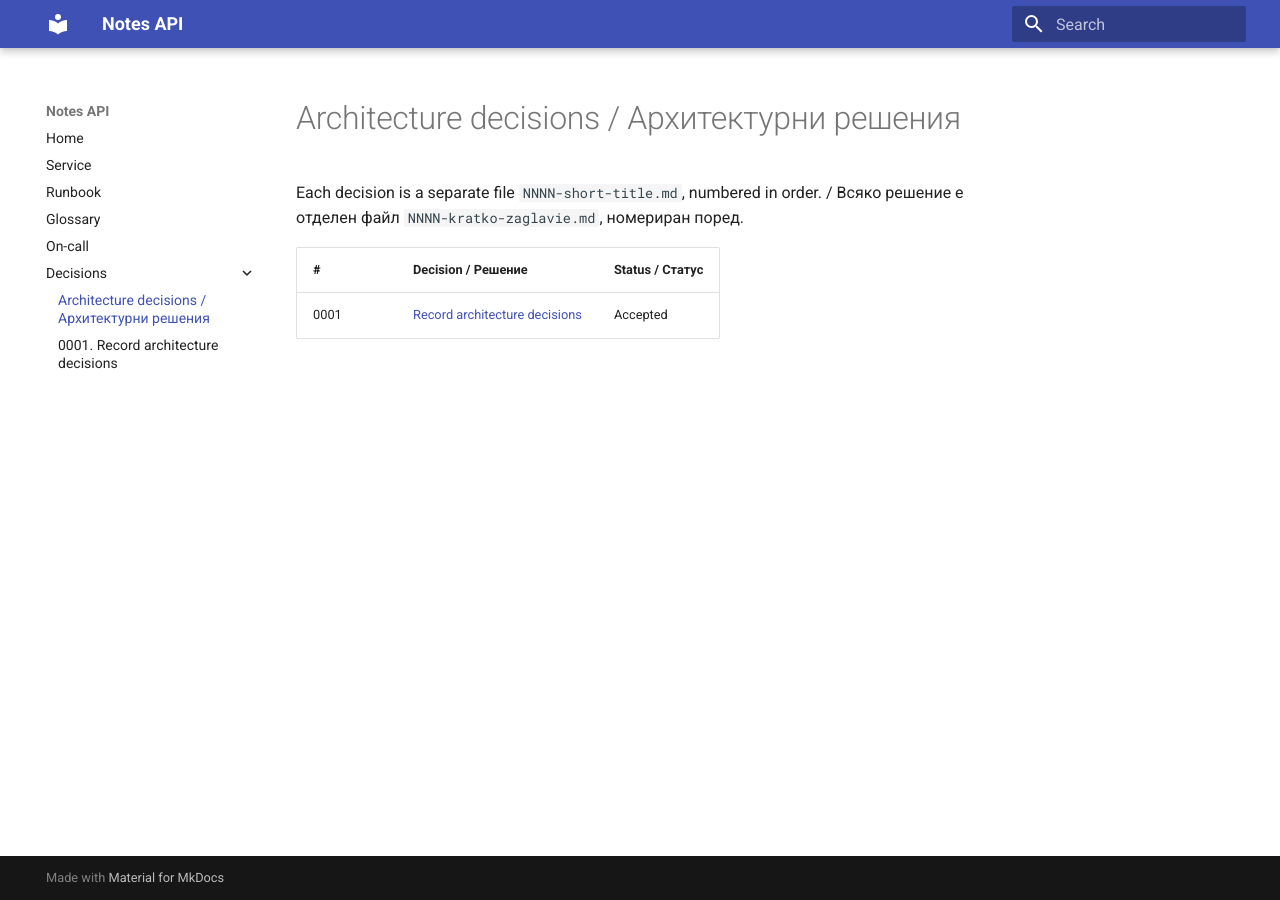
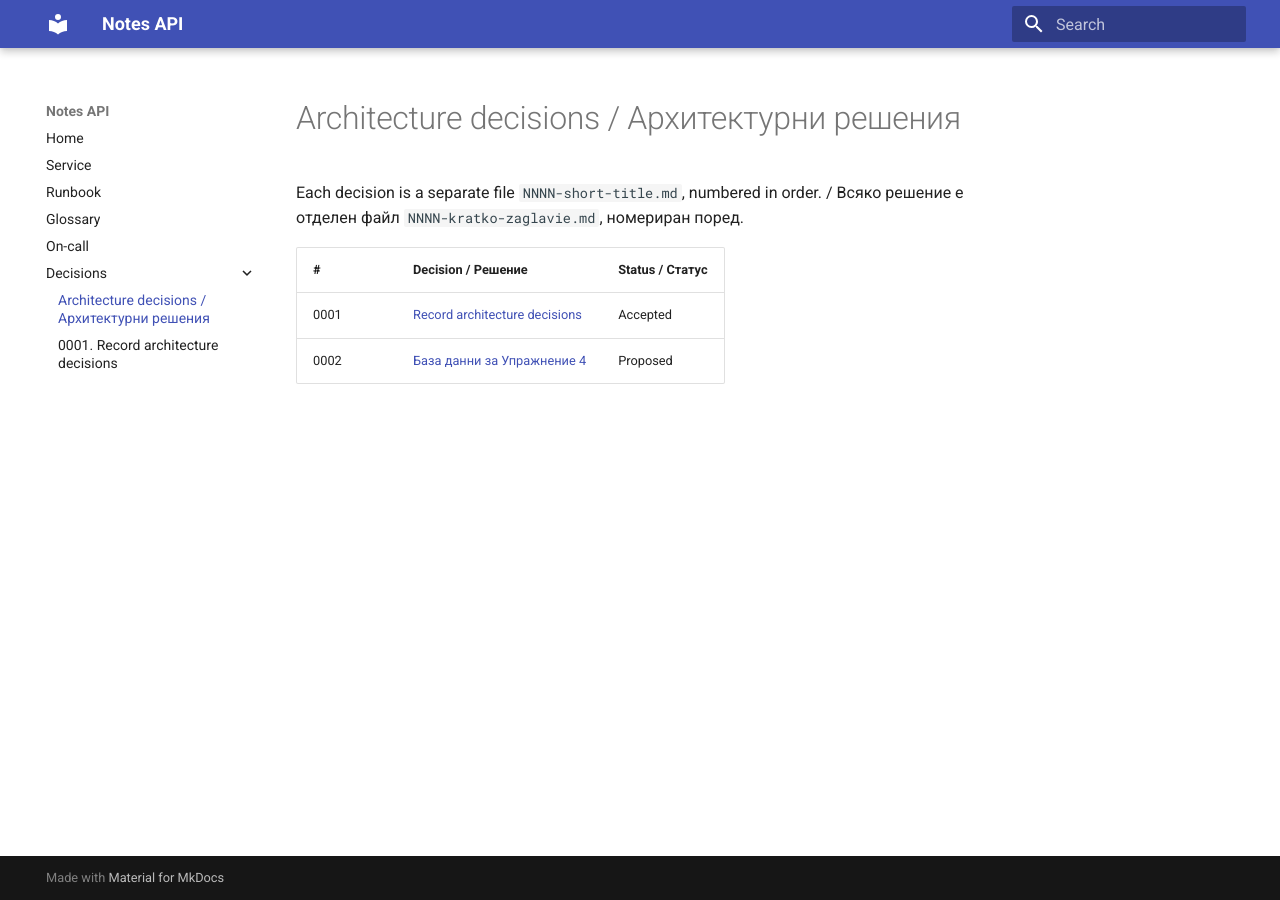
Before and after one commit to Tedi077/devops-lab-02, an MkDocs documentation site: the page built from docs/adr/index.md, in a window 1280 px wide. Built offline with MkDocs 1.6.1 and Material for MkDocs 9.7.7, drawn with Linux system fonts in a browser that asks for light colours.

Commit message:
docs: reference proposed ADR in docs/adr/index.md (T09)

```diff
--- a/docs/adr/index.md
+++ b/docs/adr/index.md
@@ -5,3 +5,4 @@ Each decision is a separate file `NNNN-short-title.md`, numbered in order. / В
 | # | Decision / Решение | Status / Статус |
 |---|---|---|
 | 0001 | [Record architecture decisions](0001-record-architecture-decisions.md) | Accepted |
+| 0002 | [База данни за Упражнение 4](0002-database-selection.md) | Proposed |
```
